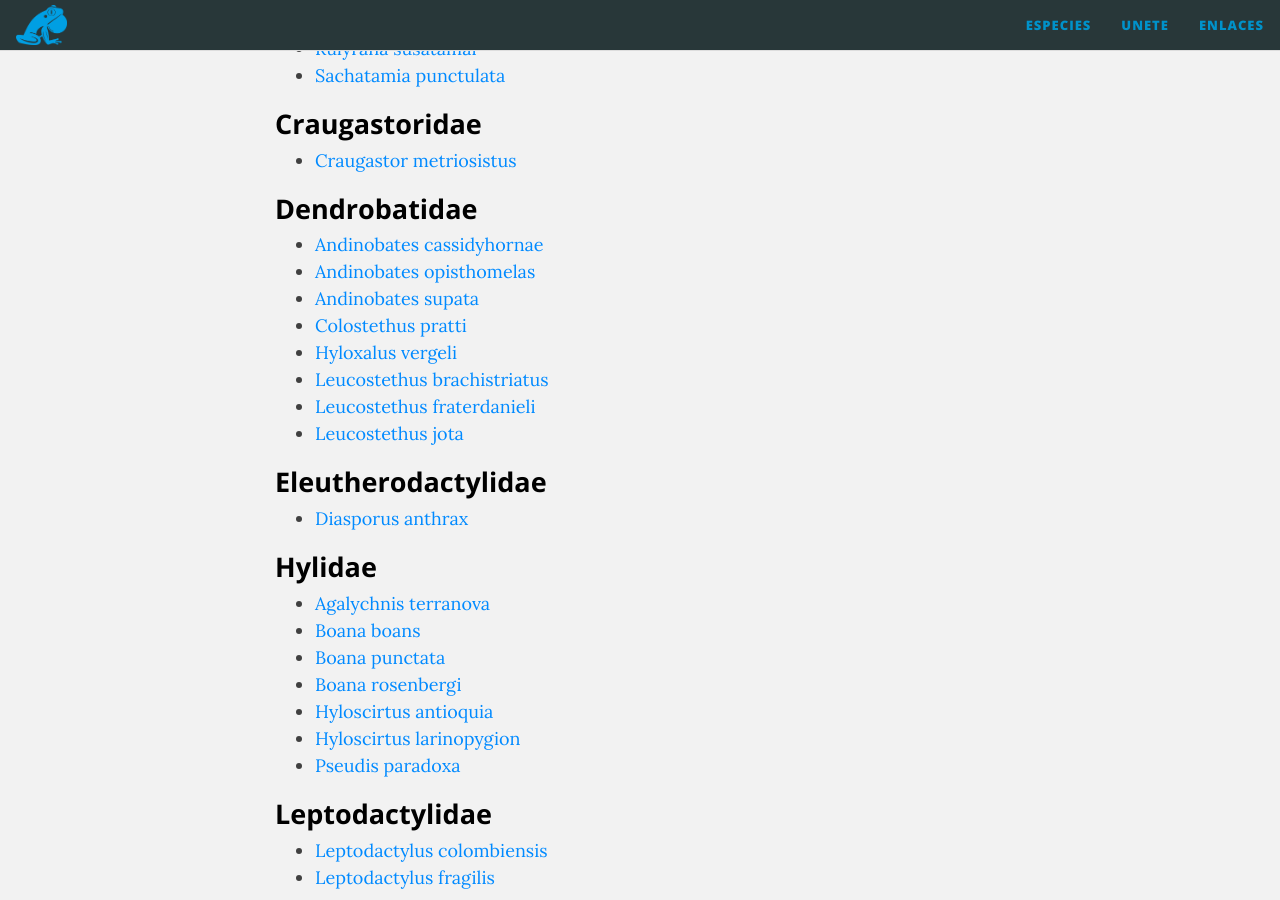
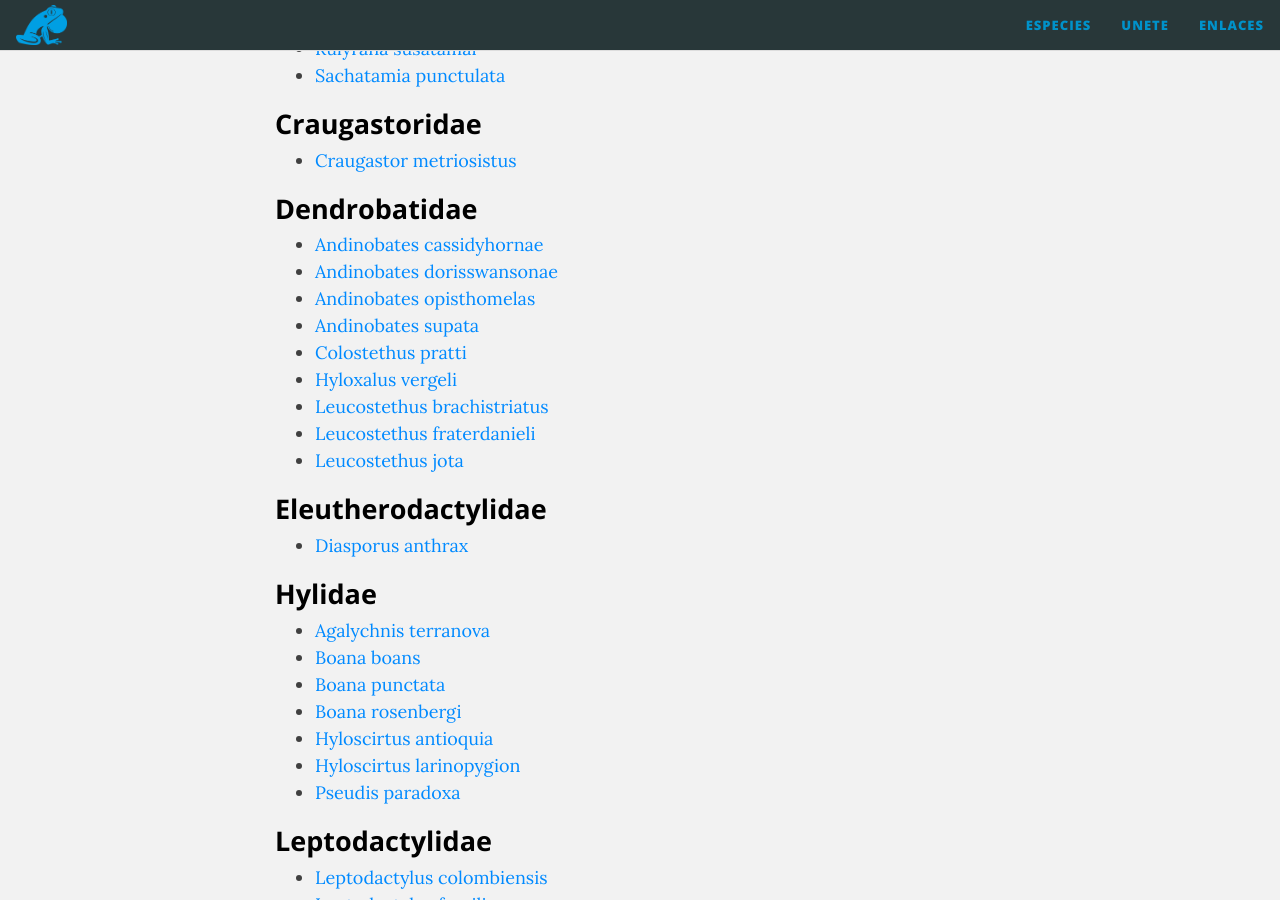
Before and after one commit to colombianfrogs/sounds, a Jekyll site: the page built from docs/especies.md, in a window 1280 px wide and 900 px high, scrolled down 986 px. Built offline with Jekyll 4.4.1, drawn with Linux system fonts in a browser that asks for light colours.

Commit message:
Update especies.md

```diff
--- a/docs/especies.md
+++ b/docs/especies.md
@@ -66,6 +66,7 @@ En esta sección incorporamos especies individuales conforme vamos identificando
 
 # Dendrobatidae
 - [Andinobates cassidyhornae](./species/Andinobates_cassidyhornae.md)
+- [Andinobates dorisswansonae](./species/Andinobates_dorisswansonae.md)
 - [Andinobates opisthomelas](./species/Andinobates_opisthomelas.md)
 - [Andinobates supata](./species/Andinobates_supata.md)
 - [Colostethus pratti](./species/Colostethus_pratti.md)
```
